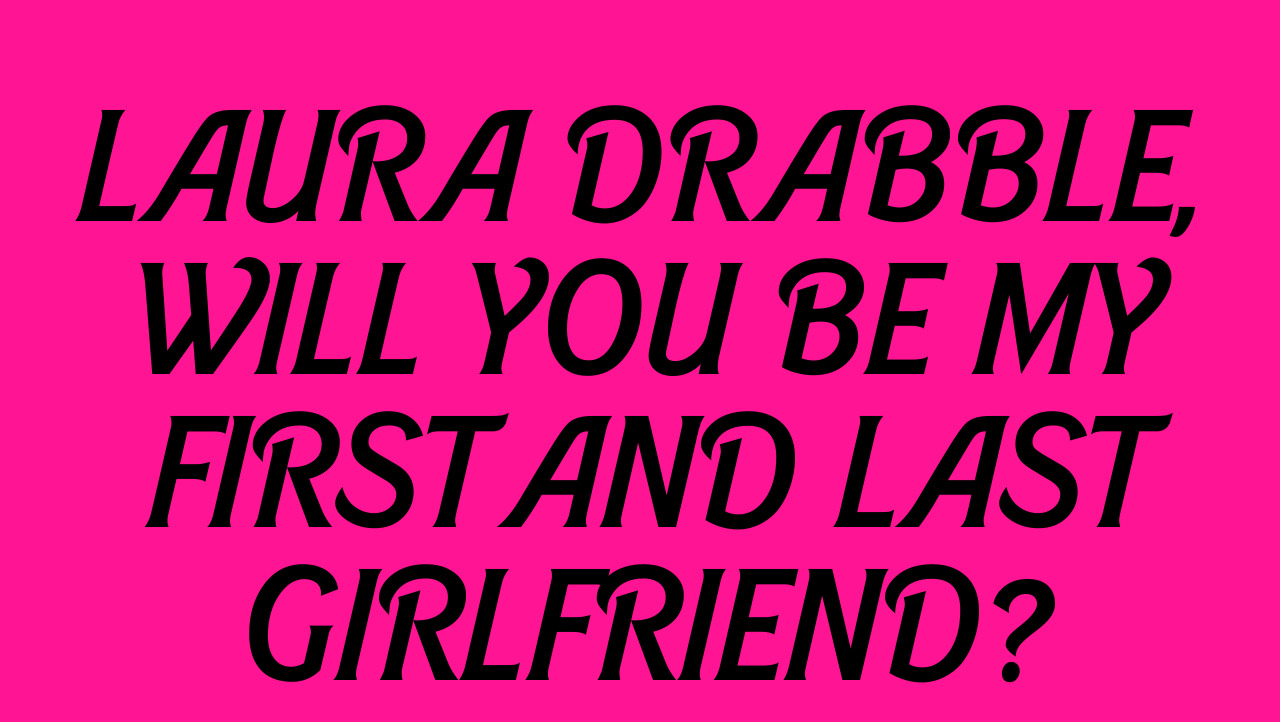
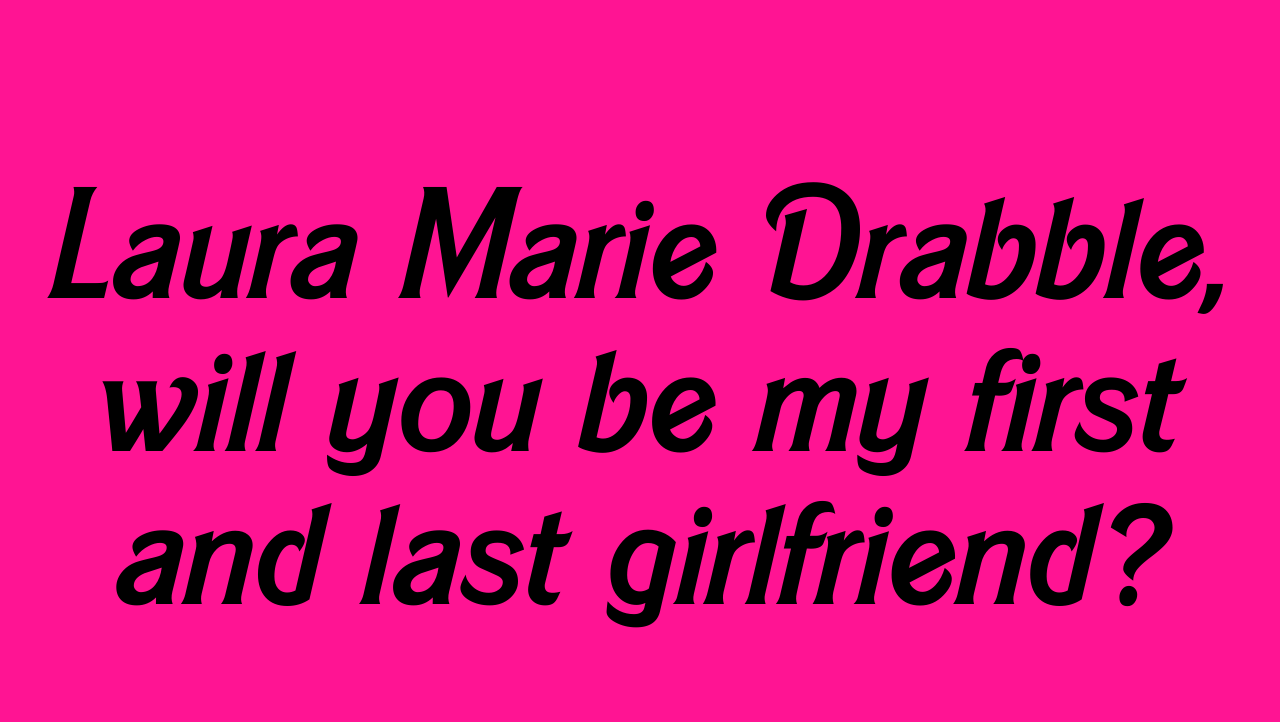
Before and after one commit to KrispyKremeLover/will-you-be-my-girlfriend, a plain HTML site: page index.html in a window 1280 px wide. Drawn offline with Linux system fonts and the light colour scheme.

Commit message:
Update index.html

```diff
--- a/index.html
+++ b/index.html
@@ -1,12 +1,12 @@
 <!DOCTYPE html>
 <html>
   <head>
-    <title> LAURA DRABBLE, WILL YOU BE MY FIRST AND LAST GIRLFRIEND?</title>
+    <title>Laura Marie Drabble, will you be my first and last girlfriend?</title>
     <link rel="stylesheet" type="text/css" href="styles.css">
   </head>
   <body>
     <div class="container">
-    <hl class="barbie-font">LAURA DRABBLE, WILL YOU BE MY FIRST AND LAST GIRLFRIEND?</hl>
+    <hl class="barbie-font">Laura Marie Drabble, will you be my first and last girlfriend?</hl>
       </div>
   </body>
 </html>
```
